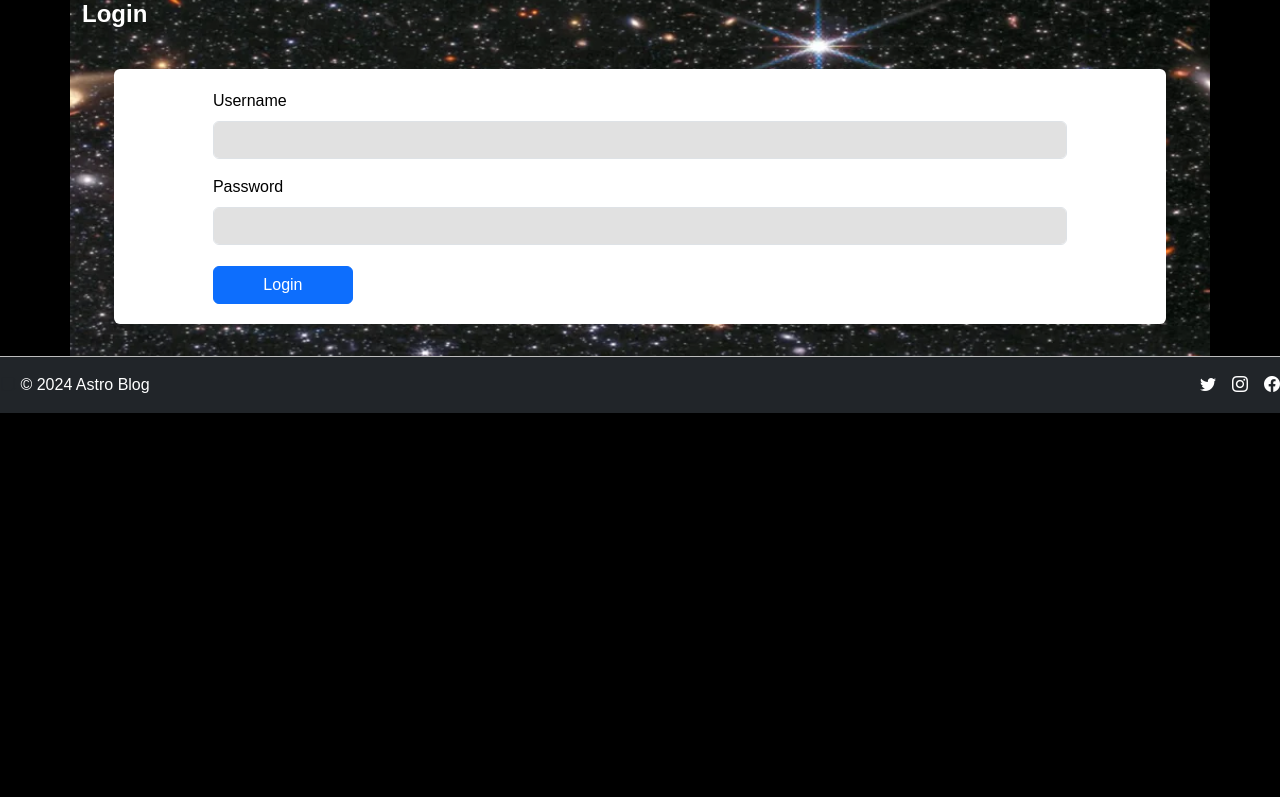
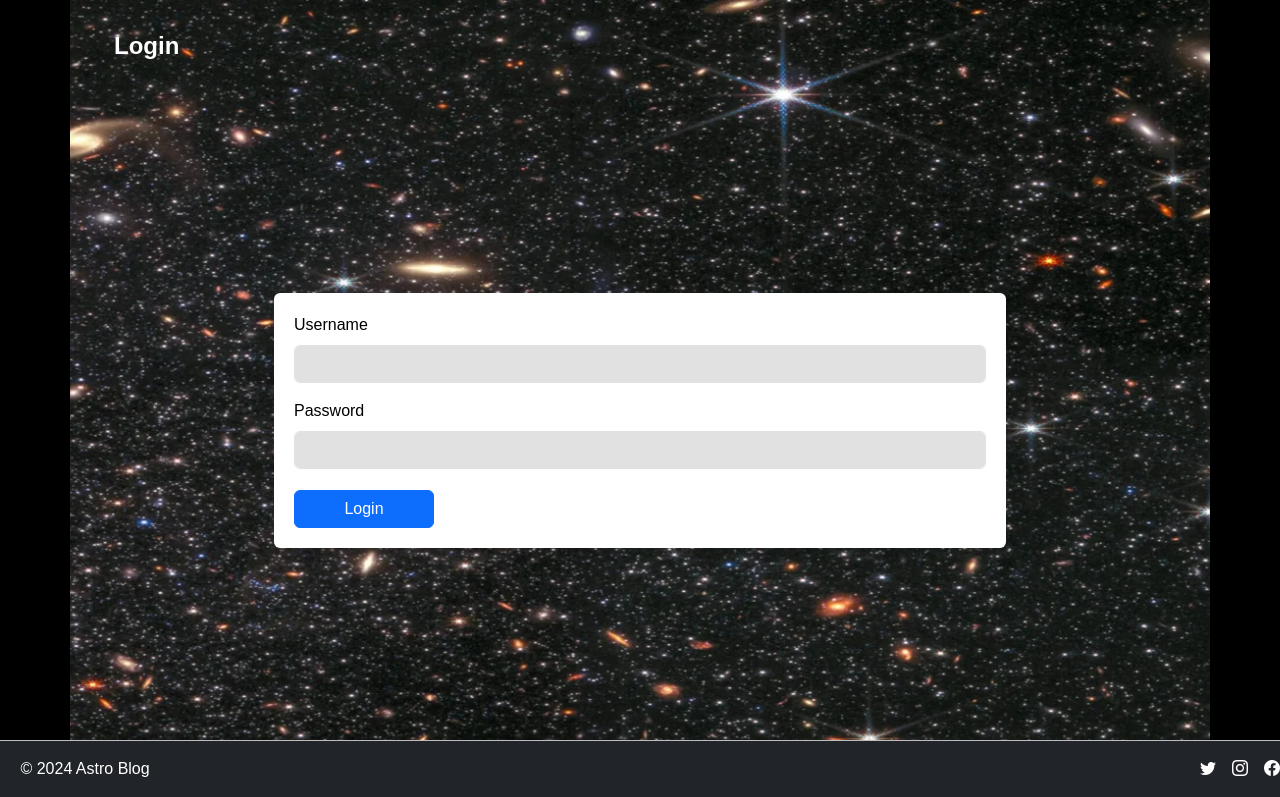
Before and after one commit to Harmonica-Men/AstroShare-Blog, a Django app: page /members/login/ in a window 1280 px wide. Shown: the part 56-853 px from the top of the page. Before the commit the page ends 469 px from the top, so only its background shows below. Run offline with Django 4.2, Linux system fonts and the light colour scheme; some libraries are stand-ins or nearby versions.

Commit message:
Add padding to login page

```diff
--- a/AstroShareBlog/settings.py
+++ b/AstroShareBlog/settings.py
@@ -40,7 +40,7 @@ SECRET_KEY = 'django-insecure-m@=5yl8r(&a%ez6c5#le$5%za(cqckq#53bvnl^)24-p3zgobe
 CLOUDINARY_URL = "CLOUDINARY_URL"
 
 # SECURITY WARNING: don't run with debug turned on in production!
-DEBUG = False
+DEBUG = True
 
 ALLOWED_HOSTS = ['8000-harmonicame-astroshareb-tykmah5chi5.ws.codeinstitute-ide.net',
                  '.herokuapp.com']
--- a/members/templates/registration/login.html
+++ b/members/templates/registration/login.html
@@ -6,9 +6,9 @@
 <div class="container" style="background: url('{% static image_url %}') no-repeat fixed top right / cover;">
 
 <h4>Login</h4>
-<div class="container-banner">
+<div class="container-banner" style="padding: 12rem;">
     <div class="d-flex justify-content-center steps--background-white rounded">
-        <div class="container-sub" style="width: 85%;">
+        <div class="container-sub">
             <div class="form-group">
                 <form method="POST" action="{% url 'login' %}">
                     {% csrf_token %}
--- a/static/css/styles.css
+++ b/static/css/styles.css
@@ -35,6 +35,7 @@ h3 {
 h4 {
     color: white;
     font-weight: bolder;
+    padding: 2rem;
 }
 
 ul {
```
Also changed, not shown: members/templates/registration/user_profile.html (+1 -8 lines), db.sqlite3.
